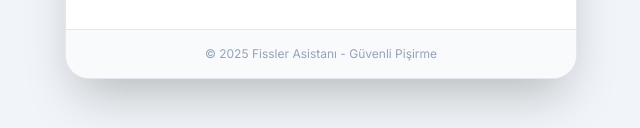
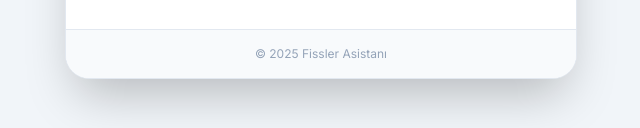
Before and after one commit to yavuzselimortaokulu/fissler, a plain HTML site: page index.html in a window 1280 px wide. Shown: the part 669-797 px from the top of the page, 319-959 px from the left. Drawn offline with nearby package versions, Linux system fonts and the light colour scheme.

Commit message:
Update index.html

```diff
--- a/index.html
+++ b/index.html
@@ -106,7 +106,7 @@
                         <select id="pisirmeTipiSelect" class="w-full bg-slate-50 border border-slate-200 text-slate-700 py-3.5 pl-4 pr-10 rounded-xl focus:outline-none focus:ring-2 focus:ring-blue-500 focus:border-transparent transition-all font-medium cursor-pointer hover:bg-slate-100">
                             <option value="">Yöntem Seçiniz...</option>
                             <!-- YAZI KISALTILDI -->
-                            <option value="buharli">Buharlı Pişirme/Sepetle</option>
+                            <option value="buharli">Buharlı Pişirme / Sepetle</option>
                             <option value="sulu">Sulu Pişirme / Haşlama</option>
                         </select>
                     </div>
@@ -199,7 +199,7 @@
         </div>
 
         <!-- Footer --><div class="bg-slate-50 p-4 text-center border-t border-slate-200">
-            <p class="text-xs text-slate-400">© 2025 Fissler Asistanı - Güvenli Pişirme</p>
+            <p class="text-xs text-slate-400">© 2025 Fissler Asistanı</p>
         </div>
     </div>
 
```
